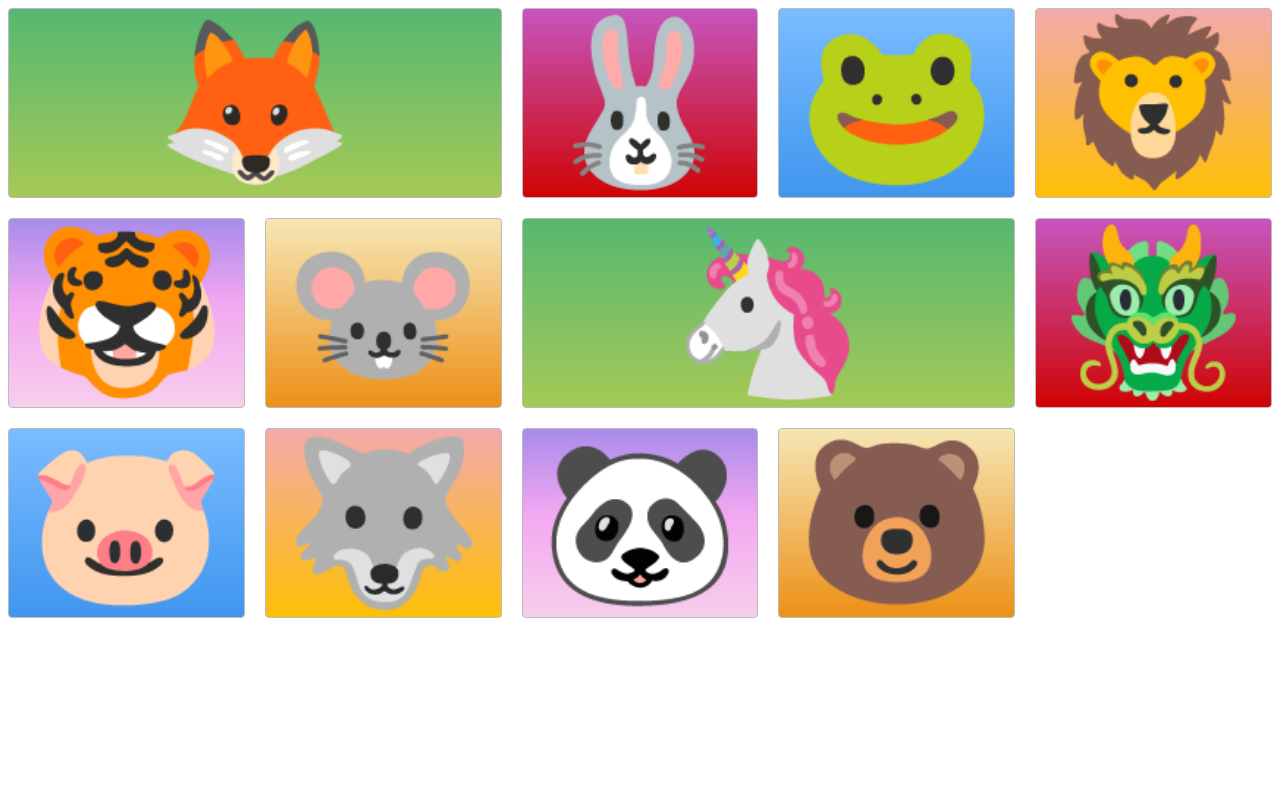
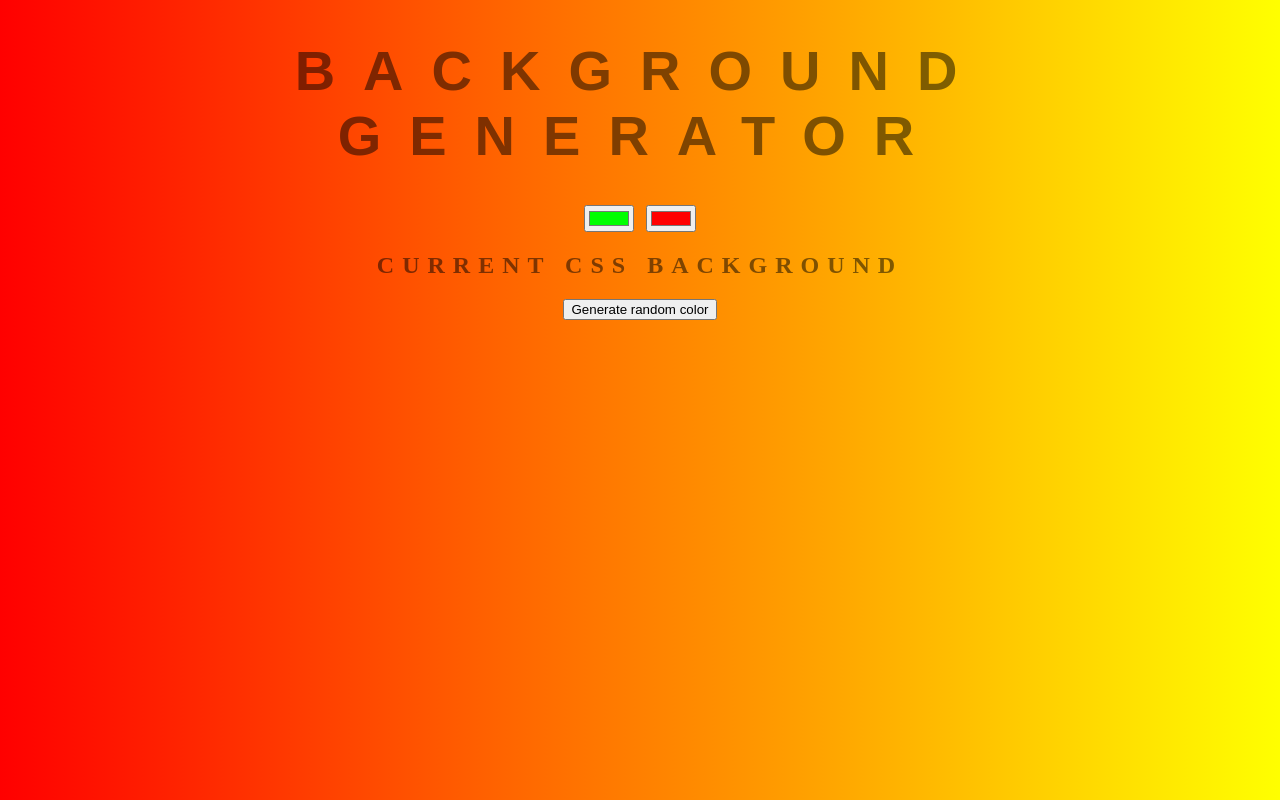
Before and after one commit to yonis9/background-color, a website: page index.html in a window 1280 px wide. Drawn offline with Linux system fonts and the light colour scheme.

Commit message:
backround

```diff
--- a/index.html
+++ b/index.html
@@ -1,23 +1,16 @@
 <!DOCTYPE html>
 <html>
 <head>
-  <title>Grid Master!!</title>
-  <link rel="stylesheet" type="text/css" href="./style.css">
+	<title>Gradient Background</title>
+	<link rel="stylesheet" type="text/css" href="style.css">
 </head>
-<body>
-  <div class="container">
-    <div class="zone green">🦊</div>
-    <div class="zone red">🐰</div>
-    <div class="zone blue">🐸</div>
-    <div class="zone yellow">🦁</div>
-    <div class="zone purple">🐯</div>
-    <div class="zone brown">🐭</div>
-    <div class="zone green">🦄</div>
-    <div class="zone red">🐲</div>
-    <div class="zone blue">🐷</div>
-    <div class="zone yellow">🐺</div>
-    <div class="zone purple">🐼</div>
-    <div class="zone brown">🐻</div>
-   </div>
+<body id="gradient">
+	<h1>Background Generator</h1>
+	<input class="color1" type="color" name="color1" value="#00ff00">
+	<input class="color2" type="color" name="color2" value="#ff0000">
+	<h2>Current CSS Background</h2>
+	<button>Generate random color</button>
+	<h3></h3>
+	<script type="text/javascript" src="script.js"></script>
 </body>
 </html>
--- /dev/null
+++ b/script.js
@@ -0,0 +1,40 @@
+var css = document.querySelector("h3");
+var color1 = document.querySelector(".color1");
+var color2 = document.querySelector(".color2");
+var body = document.getElementById("gradient");
+
+function setGradient() {
+	body.style.background =
+	"linear-gradient(to right, "
+	+ color1.value
+	+ ", "
+	+ color2.value
+	+ ")";
+
+	css.textContent = body.style.background + ";";
+}
+
+color1.addEventListener("input", setGradient);
+
+color2.addEventListener("input", setGradient);
+
+
+// function random() {
+// 	var letters = "0123456789abcdef";
+// 	var color = "#"
+// 	color += letters[math.floor(math.random()) * 16];
+// 		body.style.background =
+// 	"linear-gradient(to right, "
+// 	+ color
+// 	+ ", "
+// 	+ color
+// 	+ ")";
+
+// }
+
+
+// var btn = document.getElementByTagName("button");
+
+// for (var i = 0; i < 2; i++) {
+// 	btn.addEventListener("click", random);
+// }
--- a/style.css
+++ b/style.css
@@ -1,115 +1,27 @@
-.container {
-    display: grid;
-    grid-gap: 20px;
-    grid-template-columns: repeat(auto-fill, minmax(200px, 1fr));
-    grid-template-rows: 1fr;
+body {
+	font: 'Raleway', sans-serif;
+    color: rgba(0,0,0,.5);
+    text-align: center;
+    text-transform: uppercase;
+    letter-spacing: .5em;
+    top: 15%;
+	background: linear-gradient(to right, red , yellow); /* Standard syntax */
+}
 
+h1 {
+    font: 600 3.5em 'Raleway', sans-serif;
+    color: rgba(0,0,0,.5);
+    text-align: center;
+    text-transform: uppercase;
+    letter-spacing: .5em;
+    width: 100%;
+}
 
-justify-content: center;
-   }
-
-
-.green {
-
-grid-column: span 2;
-
+h3 {
+	font: 900 1em 'Raleway', sans-serif;
+    color: rgba(0,0,0,.5);
+    text-align: center;
+    text-transform: none;
+    letter-spacing: 0.01em;
 
 }
-
-.zone {
-    cursor:pointer;
-    /*display: block;*/
-    text-align: center;
-    font-size:10em;
-    border-radius:4px;
-    border:1px solid #bbb;
-    transition: all 0.3s linear;
-}
-
-.zone:hover {
-    -webkit-box-shadow:rgba(0,0,0,0.8) 0px 5px 15px, inset rgba(0,0,0,0.15) 0px -10px 20px;
-    -moz-box-shadow:rgba(0,0,0,0.8) 0px 5px 15px, inset rgba(0,0,0,0.15) 0px -10px 20px;
-    -o-box-shadow:rgba(0,0,0,0.8) 0px 5px 15px, inset rgba(0,0,0,0.15) 0px -10px 20px;
-    box-shadow:rgba(0,0,0,0.8) 0px 5px 15px, inset rgba(0,0,0,0.15) 0px -10px 20px;
-}
-
-
-/*https://paulund.co.uk/how-to-create-shiny-css-buttons*/
-/***********************************************************************
- *  Green Background
- **********************************************************************/
-.green{
-    background: #56B870; /* Old browsers */
-    background: -moz-linear-gradient(top, #56B870 0%, #a5c956 100%); /* FF3.6+ */
-    background: -webkit-gradient(linear, left top, left bottom, color-stop(0%,#56B870), color-stop(100%,#a5c956)); /* Chrome,Safari4+ */
-    background: -webkit-linear-gradient(top, #56B870 0%,#a5c956 100%); /* Chrome10+,Safari5.1+ */
-    background: -o-linear-gradient(top, #56B870 0%,#a5c956 100%); /* Opera 11.10+ */
-    background: -ms-linear-gradient(top, #56B870 0%,#a5c956 100%); /* IE10+ */
-    background: linear-gradient(top, #56B870 0%,#a5c956 100%); /* W3C */
-}
-
-/***********************************************************************
- *  Red Background
- **********************************************************************/
-.red{
-    background: #C655BE; /* Old browsers */
-    background: -moz-linear-gradient(top, #C655BE 0%, #cf0404 100%); /* FF3.6+ */
-    background: -webkit-gradient(linear, left top, left bottom, color-stop(0%,#C655BE), color-stop(100%,#cf0404)); /* Chrome,Safari4+ */
-    background: -webkit-linear-gradient(top, #C655BE 0%,#cf0404 100%); /* Chrome10+,Safari5.1+ */
-    background: -o-linear-gradient(top, #C655BE 0%,#cf0404 100%); /* Opera 11.10+ */
-    background: -ms-linear-gradient(top, #C655BE 0%,#cf0404 100%); /* IE10+ */
-    background: linear-gradient(top, #C655BE 0%,#cf0404 100%); /* W3C */
-}
-
-/***********************************************************************
- *  Yellow Background
- **********************************************************************/
-.yellow{
-    background: #F3AAAA; /* Old browsers */
-    background: -moz-linear-gradient(top, #F3AAAA 0%, #febf04 100%); /* FF3.6+ */
-    background: -webkit-gradient(linear, left top, left bottom, color-stop(0%,#F3AAAA), color-stop(100%,#febf04)); /* Chrome,Safari4+ */
-    background: -webkit-linear-gradient(top, #F3AAAA 0%,#febf04 100%); /* Chrome10+,Safari5.1+ */
-    background: -o-linear-gradient(top, #F3AAAA 0%,#febf04 100%); /* Opera 11.10+ */
-    background: -ms-linear-gradient(top, #F3AAAA 0%,#febf04 100%); /* IE10+ */
-    background: linear-gradient(top, #F3AAAA 0%,#febf04 100%); /* W3C */
-}
-
-/***********************************************************************
- *  Blue Background
- **********************************************************************/
-.blue{
-    background: #7abcff; /* Old browsers */
-    background: -moz-linear-gradient(top, #7abcff 0%, #60abf8 44%, #4096ee 100%); /* FF3.6+ */
-    background: -webkit-gradient(linear, left top, left bottom, color-stop(0%,#7abcff), color-stop(44%,#60abf8), color-stop(100%,#4096ee)); /* Chrome,Safari4+ */
-    background: -webkit-linear-gradient(top, #7abcff 0%,#60abf8 44%,#4096ee 100%); /* Chrome10+,Safari5.1+ */
-    background: -o-linear-gradient(top, #7abcff 0%,#60abf8 44%,#4096ee 100%); /* Opera 11.10+ */
-    background: -ms-linear-gradient(top, #7abcff 0%,#60abf8 44%,#4096ee 100%); /* IE10+ */
-    background: linear-gradient(top, #7abcff 0%,#60abf8 44%,#4096ee 100%); /* W3C */
-}
-
-/***********************************************************************
- *  Purple Background
- **********************************************************************/
-.purple {
-    background: #A88BEB; /* Old browsers */
-    background: -moz-linear-gradient(top, #A88BEB 0%, #F1A7F1 44%, #F8CEEC 100%); /* FF3.6+ */
-    background: -webkit-gradient(linear, left top, left bottom, color-stop(0%,#A88BEB), color-stop(44%,#F1A7F1), color-stop(100%,#F8CEEC)); /* Chrome,Safari4+ */
-    background: -webkit-linear-gradient(top, #A88BEB 0%,#F1A7F1 44%,#F8CEEC 100%); /* Chrome10+,Safari5.1+ */
-    background: -o-linear-gradient(top, #A88BEB 0%,#F1A7F1 44%,#F8CEEC 100%); /* Opera 11.10+ */
-    background: -ms-linear-gradient(top, #A88BEB 0%,#F1A7F1 44%,#F8CEEC 100%); /* IE10+ */
-    background: linear-gradient(top, #A88BEB 0%,#F1A7F1 44%,#F8CEEC 100%); /* W3C */
-}
-
-/***********************************************************************
- *  Brown Background
- **********************************************************************/
-.brown {
-    background: #f6e6b4; /* Old browsers */
-    background: -moz-linear-gradient(top, #f6e6b4 0%, #ed9017 100%); /* FF3.6+ */
-    background: -webkit-gradient(linear, left top, left bottom, color-stop(0%,#f6e6b4), color-stop(100%,#ed9017)); /* Chrome,Safari4+ */
-    background: -webkit-linear-gradient(top, #f6e6b4 0%,#ed9017 100%); /* Chrome10+,Safari5.1+ */
-    background: -o-linear-gradient(top, #f6e6b4 0%,#ed9017 100%); /* Opera 11.10+ */
-    background: -ms-linear-gradient(top, #f6e6b4 0%,#ed9017 100%); /* IE10+ */
-    background: linear-gradient(top, #f6e6b4 0%,#ed9017 100%); /* W3C */
-    filter: progid:DXImageTransform.Microsoft.gradient( startColorstr='#f6e6b4', endColorstr='#ed9017',GradientType=0 ); /* IE6-9 */
-}
```
Also changed, not shown: package.json (added, +19 -0 lines).
